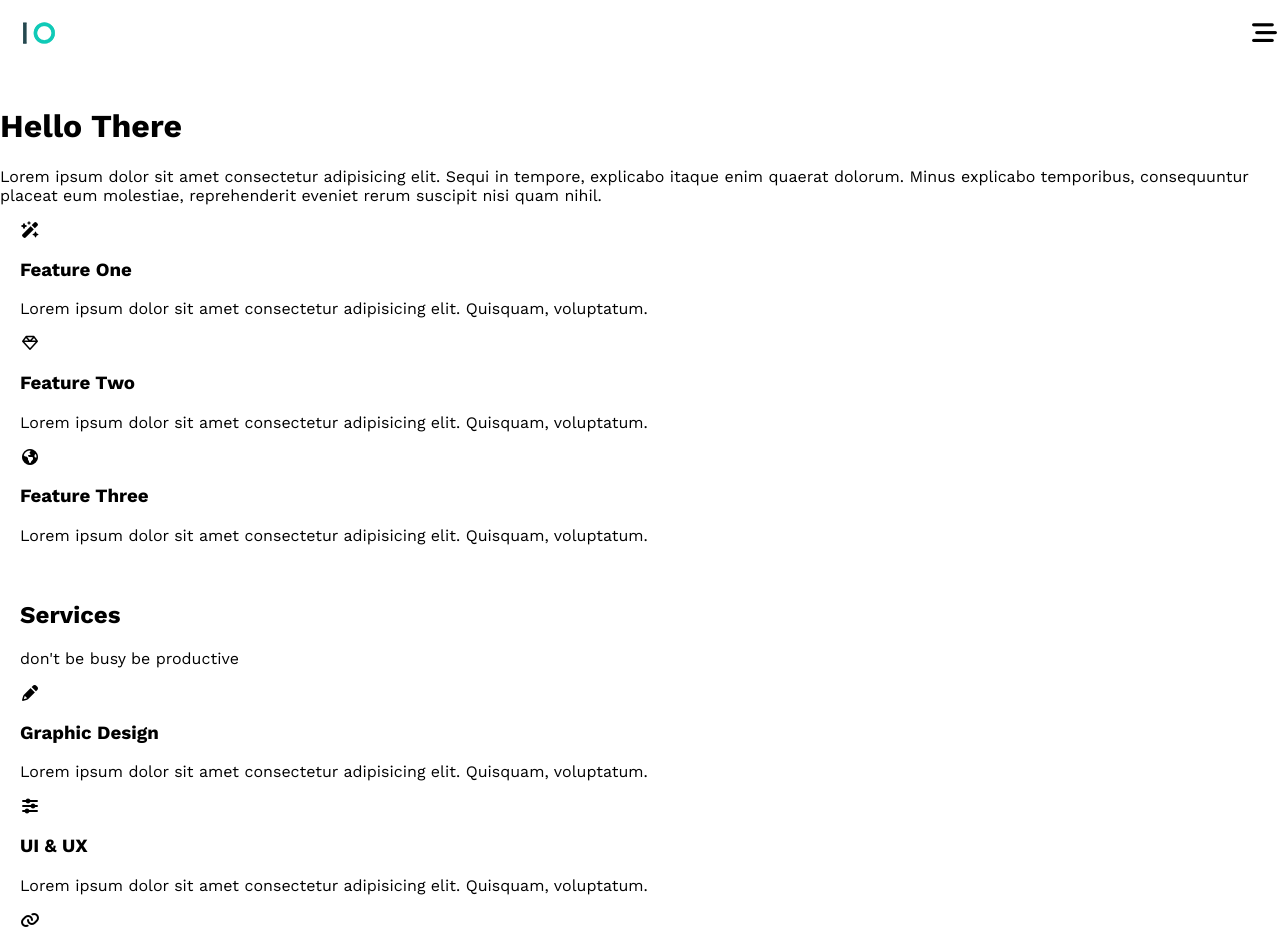
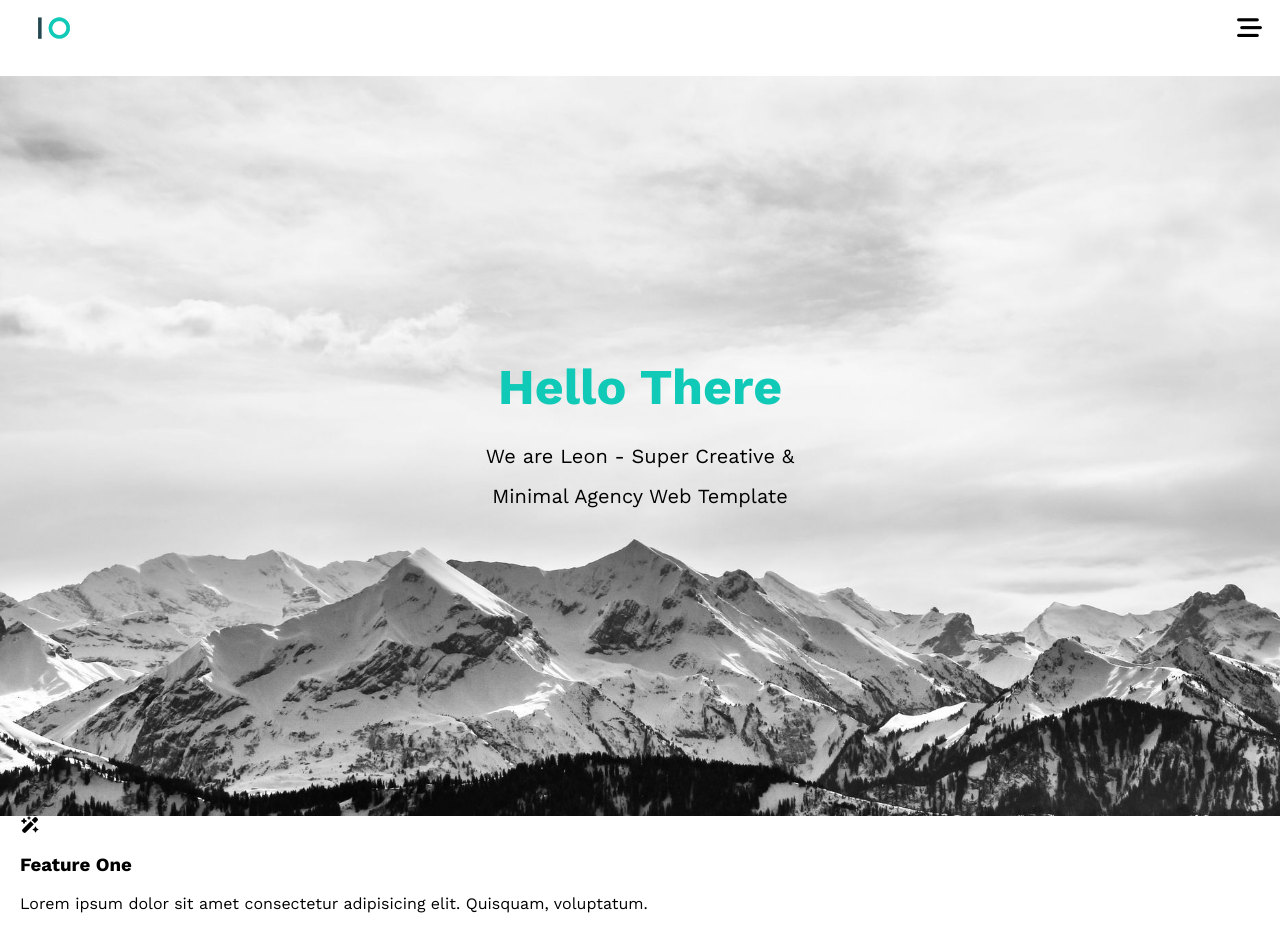
Before and after one commit to MonaAlbatnigi/project, a plain HTML site: page index.html in a window 1280 px wide. Shown: the top 927 px of the page. Drawn offline with nearby package versions, Linux system fonts and the light colour scheme.

Commit message:
landing style

```diff
--- a/css/main.css
+++ b/css/main.css
@@ -17,9 +17,6 @@ html{
 body{
     font-family: 'Work Sans', sans-serif;
     margin:0;
-    padding:0;
-    background-color:#fff;
-    color:#000;
 }
 
 .container{
@@ -32,7 +29,7 @@ body{
 
 /* start header */
 header{
-    padding:20px 0;
+    padding:15px;
 }
 
 header .container{
@@ -54,6 +51,7 @@ header .links ul{
     padding:0;
     display:none;
     margin:0;
+    z-index: 1;
 }
 
 header ul a{
@@ -79,3 +77,33 @@ header .links ul li:not(:last-child) a{
     border-bottom: 1px solid #ddd;
 }
 /* end header */
+
+/* start landing */
+#landing{
+    background-image: url(../images/landing.jpg);
+    background-size: cover;
+    height: calc(100vh - 60px);
+    position: relative;
+}
+
+#landing .intro{
+    position: absolute;
+    top: 50%;
+    left: 50%;
+    transform: translate(-50%, -50%);
+    text-align: center;
+    width: 320px;
+}
+
+#landing h1{
+    font-size: 50px;
+    font-weight: bold;
+    color: var(--main-color);
+    margin: 0;
+}
+
+#landing p{
+    font-size: 20px;
+    line-height: 2;
+}
+/* end landing */
--- a/index.html
+++ b/index.html
@@ -36,7 +36,7 @@
         <div id="landing">
             <div class="intro">
                 <h1>Hello There</h1>
-                <p>Lorem ipsum dolor sit amet consectetur adipisicing elit. Sequi in tempore, explicabo itaque enim quaerat dolorum. Minus explicabo temporibus, consequuntur placeat eum molestiae, reprehenderit eveniet rerum suscipit nisi quam nihil.</p>
+                <p>We are Leon - Super Creative & Minimal Agency Web Template</p>
             </div>
         </div>
         <!-- end landing -->
```
Also changed, not shown: images/landing.jpg (added).
